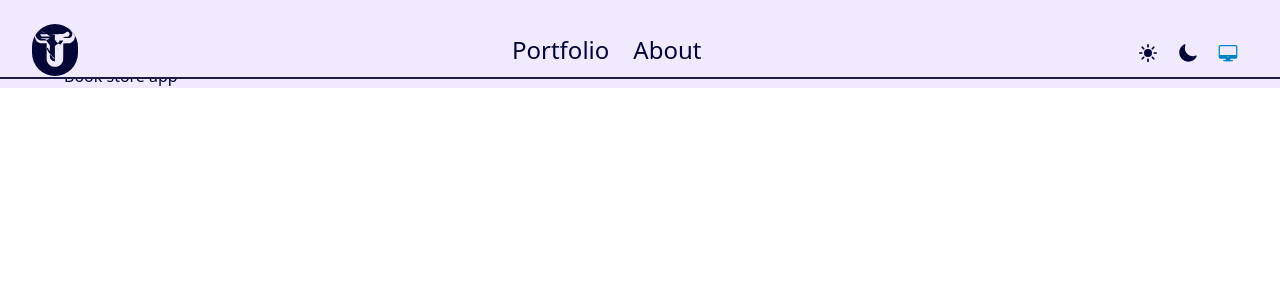
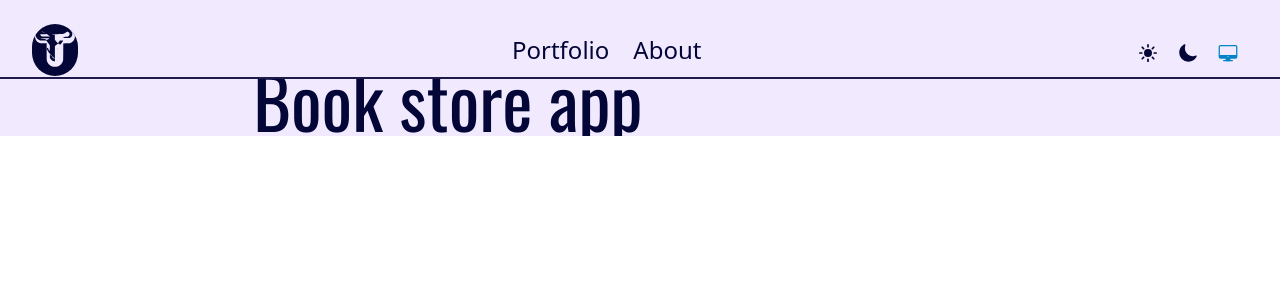
Before and after one commit to Booze33/tebe_portfolio, a React (Create React App) app: page /projects/book-store in a window 1280 px wide. Shown: the top 300 px of the page. Built offline with nearby package versions, Linux system fonts and the light colour scheme; the HTML template or start-up script is replaced by a standard one.

Commit message:
Made some changes on project section

```diff
--- a/src/components/projects/book.jsx
+++ b/src/components/projects/book.jsx
@@ -1,12 +1,33 @@
 import React, { useRef } from 'react';
 import { motion } from 'framer-motion';
+
+const pathVariants = {
+  hidden: {
+    opacity: 0,
+  },
+  visible: {
+    opacity: 1,
+    transition: {
+      duration: 3,
+      delay: 1,
+      ease: "easeInOut"
+    }
+  }
+};
 
 const Book = () => {
   const scrollRef = useRef(null);
 
   return (
     <div className="w-screen h-full mt-4 pt-12 px-8 sm:px-16" ref={scrollRef}>
-      <h1>Book store app</h1>
+      <div>
+        <motion.h1
+          variants={pathVariants}
+          initial="hidden"
+          whileInView="visible"
+          className="text-5xl sm:text-7xl text-center sm:w-display w-feature font-curved"
+          >Book store app</motion.h1>
+      </div>
     </div>
   )
 }
--- a/src/components/projects/expense.jsx
+++ b/src/components/projects/expense.jsx
@@ -1,12 +1,33 @@
 import React, { useRef } from 'react';
 import { motion } from 'framer-motion';
+
+const pathVariants = {
+  hidden: {
+    opacity: 0,
+  },
+  visible: {
+    opacity: 1,
+    transition: {
+      duration: 3,
+      delay: 1,
+      ease: "easeInOut"
+    }
+  }
+};
 
 const ExpenseTracker = () => {
   const scrollRef = useRef(null);
 
   return (
     <div className="w-screen h-full mt-4 pt-12 px-8 sm:px-16" ref={scrollRef}>
-      <h1>ExpenseTracker app</h1>
+      <div>
+        <motion.h1
+          variants={pathVariants}
+          initial="hidden"
+          whileInView="visible"
+          className="text-5xl sm:text-7xl text-center sm:w-display w-feature font-curved"
+        >ExpenseTracker app</motion.h1>
+      </div>
     </div>
   )
 }
--- a/src/components/projects/recipe.jsx
+++ b/src/components/projects/recipe.jsx
@@ -1,12 +1,33 @@
 import React, { useRef } from 'react';
 import { motion } from 'framer-motion';
+
+const pathVariants = {
+  hidden: {
+    opacity: 0,
+  },
+  visible: {
+    opacity: 1,
+    transition: {
+      duration: 3,
+      delay: 1,
+      ease: "easeInOut"
+    }
+  }
+};
 
 const RecipeApp = () => {
     const scrollRef = useRef(null);
 
   return (
     <div className="w-screen h-full mt-4 pt-12 px-8 sm:px-16" ref={scrollRef}>
-      <h1>RecipeApp</h1>
+      <div>
+        <motion.h1
+          variants={pathVariants}
+          initial="hidden"
+          whileInView="visible"
+          className="text-5xl sm:text-7xl text-center sm:w-display w-feature font-curved"
+        >RecipeApp</motion.h1>
+      </div>
     </div>
   )
 }
--- a/src/components/projects/rover.jsx
+++ b/src/components/projects/rover.jsx
@@ -1,12 +1,33 @@
 import React, { useRef } from 'react';
 import { motion } from 'framer-motion';
+
+const pathVariants = {
+  hidden: {
+    opacity: 0,
+  },
+  visible: {
+    opacity: 1,
+    transition: {
+      duration: 3,
+      delay: 1,
+      ease: "easeInOut"
+    }
+  }
+};
 
 const RoverApp = () => {
   const scrollRef = useRef(null);
 
   return (
     <div className="w-screen h-full mt-4 pt-12 px-8 sm:px-16" ref={scrollRef}>
-      <h1>RoverApp store app</h1>
+      <div>
+        <motion.h1
+          variants={pathVariants}
+          initial="hidden"
+          whileInView="visible"
+          className="text-5xl sm:text-7xl text-center sm:w-display w-feature font-curved"
+        >RoverApp store app</motion.h1>
+      </div>
     </div>
   )
 }
```
